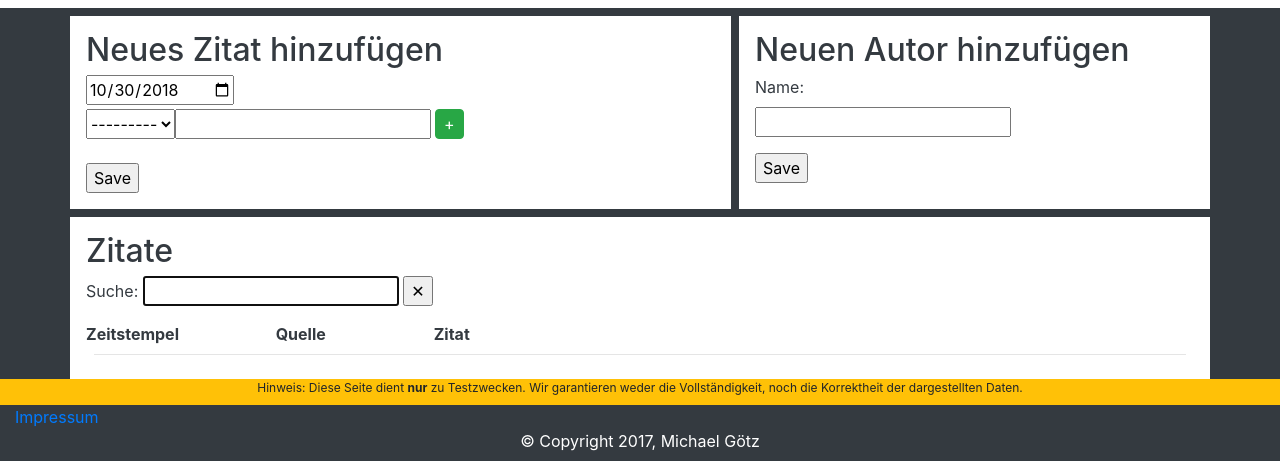
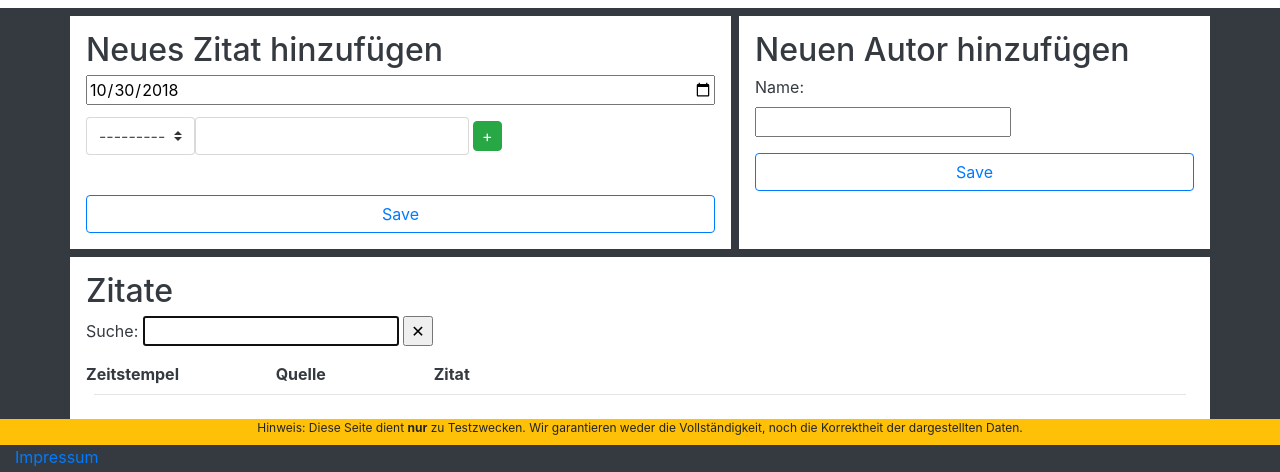
Before and after one commit to michigg/quotes, a Django app: page / in a window 1280 px wide. Shown: the part 54-526 px from the top of the page. Run offline with Django 3.2, Linux system fonts and the light colour scheme; data that the repository does not hold is empty; some libraries are stand-ins or nearby versions.

Commit message:
Change django quote formular to costum quote formular

```diff
--- a/fachschaftszitat/templates/home.jinja
+++ b/fachschaftszitat/templates/home.jinja
@@ -13,20 +13,31 @@
                     <h2>Neues Zitat hinzufügen</h2>
                     <form method="POST" action="{% url 'register_quote' %}">
                         {% csrf_token %}
-                        <input type="date" name="timestamp" value="{{ today_date|date:'Y-m-d' }}" required
+                        <input class="mb-2 w-100" type="date" name="timestamp" value="{{ today_date|date:'Y-m-d' }}" required
                                id="id_timestamp">
 
                         {{ statement_formset.management_form }}
                         {% for form in statement_formset %}
                             <div class="form-row ml-0 mt-1">
-                                {% for field in form %}
-                                    {{ field }}
-                                {% endfor %}
-                                <button title="Weiteren Autor hinzufügen" class="btn btn-success add-form-row py-1 px-2 ml-1">+</button>
+                                <div class="form-group form-inline">
+                                    <select class="custom-select" name="form-0-author" id="id_form-0-author" required>
+                                        <option value="" selected>---------</option>
+                                        <option value="1">Peter</option>
+                                        <option value="2">Hansi</option>
+                                        <option value="3">Lol</option>
+                                    </select>
+                                    <input class="form-control" type="text" name="form-0-text" maxlength="1024" id="id_form-0-text"
+                                           required/>
+
+                                    <input type="hidden" name="form-0-id" id="id_form-0-id"/>
+                                    <button title="Weiteren Autor hinzufügen"
+                                            class="btn btn-success add-form-row py-1 px-2 ml-1">+
+                                    </button>
+                                </div>
                             </div>
                         {% endfor %}
                         <br/>
-                        <input type="submit" value="Save"/>
+                        <input class="btn btn-outline-primary btn-block" type="submit" value="Save"/>
                     </form>
                 </div>
             </div>
@@ -36,7 +47,7 @@
                     <form method="POST" action="{% url 'register_author' %}">
                         {% csrf_token %}
                         {{ authorform.as_p }}
-                        <input type="submit" value="Save"/>
+                        <input class="btn btn-outline-primary btn-block align-items-end" type="submit" value="Save"/>
                     </form>
                 </div>
             </div>
@@ -79,12 +90,12 @@
                                     </div>
                                 </div>
                                 {% if not forloop.last %}
-                            <hr class="m-1" />
+                                    <hr class="m-1"/>
                                 {% endif %}
                             {% endfor %}
                         </div>
                     </div>
-                <hr class="m-2" />
+                    <hr class="m-2"/>
                 {% endfor %}
             </div>
         </div>
```
Lines whose indentation alone changed are shown as unchanged.
